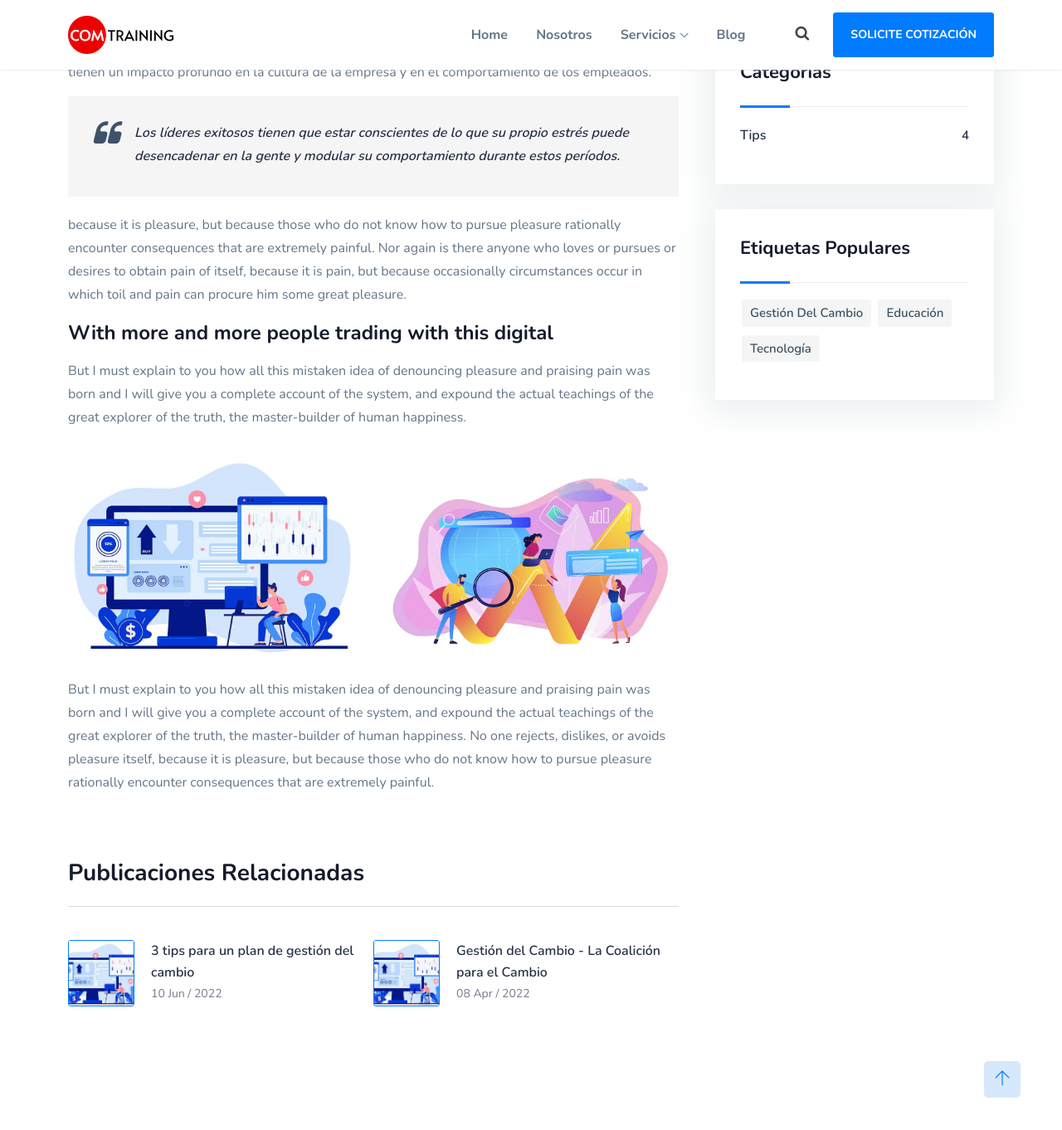
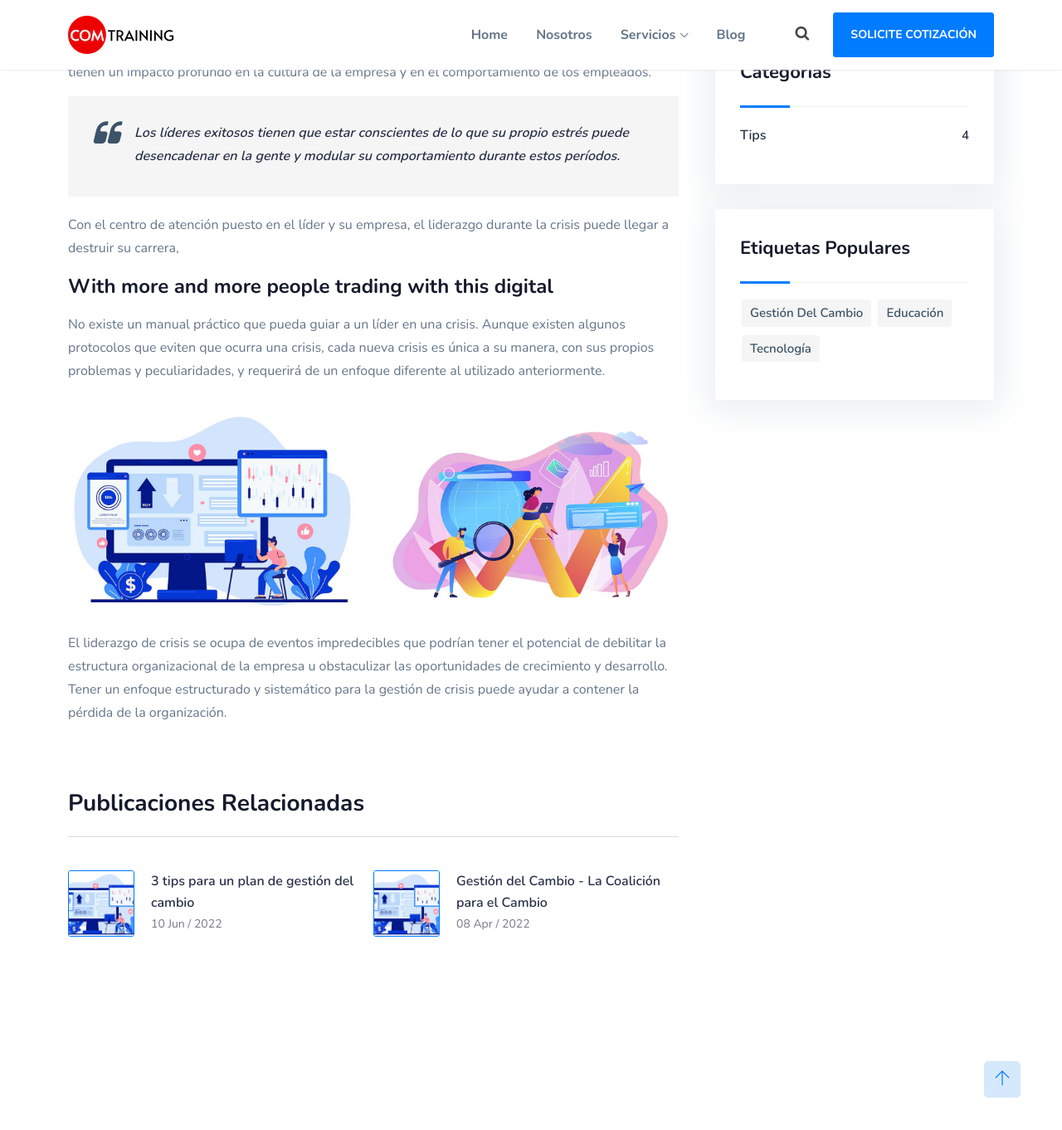
Before and after one commit to fjvalles/comtraining-landing, a Jekyll site: the page built from _posts/2022-07-15-liderazgo-en-tiempos-de-crisis.md, in a window 1280 px wide and 1400 px high, scrolled down 1017 px. Shown: the top 1362 px of the window at 83% size. Built offline with Jekyll 4.4.1, drawn with Linux system fonts in a browser that asks for light colours; a script that is not in the unit is left out; comment, search, counter and statistics services are not loaded.

Commit message:
Update Blog “2022-07-15-liderazgo-en-tiempos-de-crisis”

```diff
--- a/_posts/2022-07-15-liderazgo-en-tiempos-de-crisis.md
+++ b/_posts/2022-07-15-liderazgo-en-tiempos-de-crisis.md
@@ -16,13 +16,13 @@ categories:
   <blockquote>
       <p>Los líderes exitosos tienen que estar conscientes de lo que su propio estrés puede desencadenar en la gente y modular su comportamiento durante estos períodos. </p>
   </blockquote>
-  <p> because it is pleasure, but because those who do not know how to pursue pleasure rationally encounter consequences that are extremely painful. Nor again is there anyone who loves or pursues or desires to obtain pain of itself, because it is pain, but because occasionally circumstances occur in which toil and pain can procure him some great pleasure.</p>
+  <p> Con el centro de atención puesto en el líder y su empresa, el liderazgo durante la crisis puede llegar a destruir su carrera,</p>
   <h4>With more and more people trading with this digital </h4>
-  <p>But I must explain to you how all this mistaken idea of denouncing pleasure and praising pain was born and I will give you a complete account of the system, and expound the actual teachings of the great explorer of the truth, the master-builder of human happiness.</p>
+  <p>No existe un manual práctico que pueda guiar a un líder en una crisis. Aunque existen algunos protocolos que eviten que ocurra una crisis, cada nueva crisis es única a su manera, con sus propios problemas y peculiaridades, y requerirá de un enfoque diferente al utilizado anteriormente.</p>
   <div class="img-blog left-blog-img">
       <img src="{{'/assets/img/blog/b3.jpg' | relative_url }}" alt="">
   </div>
   <div class="img-blog right-blog-img">
       <img src="{{'/assets/img/blog/b4.jpg' | relative_url }}" alt="">
   </div>
-  <p>But I must explain to you how all this mistaken idea of denouncing pleasure and praising pain was born and I will give you a complete account of the system, and expound the actual teachings of the great explorer of the truth, the master-builder of human happiness. No one rejects, dislikes, or avoids pleasure itself, because it is pleasure, but because those who do not know how to pursue pleasure rationally encounter consequences that are extremely painful.</p>
+  <p>El liderazgo de crisis se ocupa de eventos impredecibles que podrían tener el potencial de debilitar la estructura organizacional de la empresa u obstaculizar las oportunidades de crecimiento y desarrollo. Tener un enfoque estructurado y sistemático para la gestión de crisis puede ayudar a contener la pérdida de la organización.</p>
```
